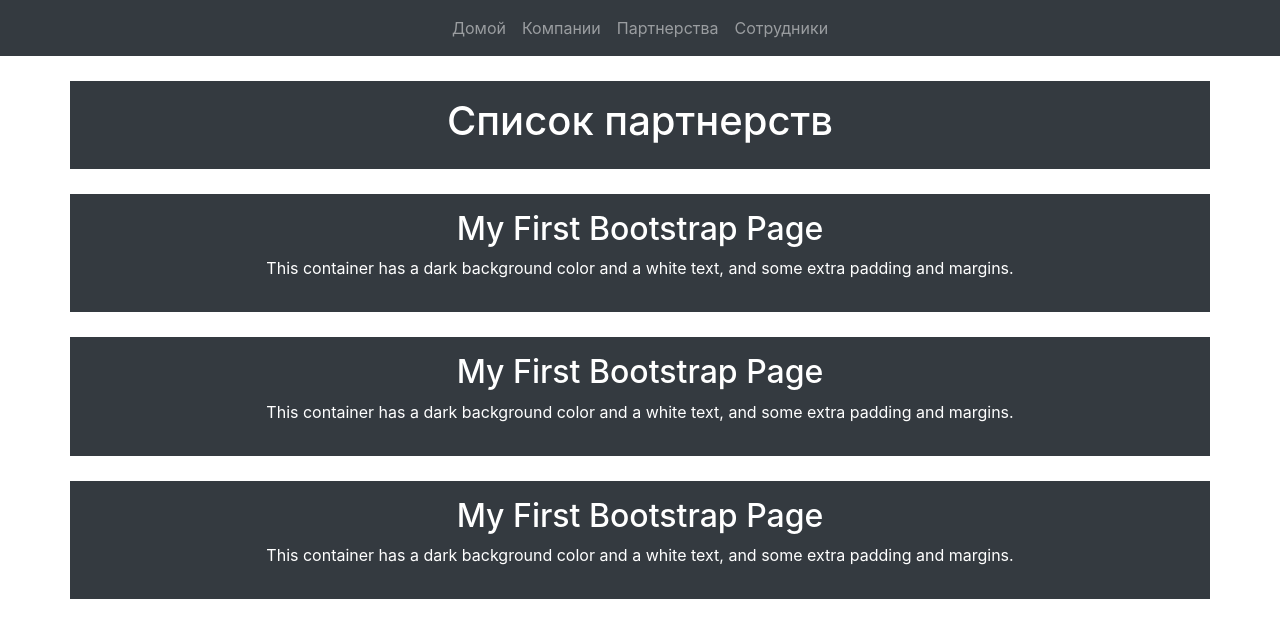
After one commit to heyImDrew/simple_crm, a Django app: page /all/partnerships in a window 1280 px wide. The commit adds this page. Shown: the top 638 px of the page. Run offline with Django 3.2, Linux system fonts and the light colour scheme; some libraries are stand-ins or nearby versions.

Commit message:
[ADD] startpage, showall pages

```diff
--- a/companies/urls.py
+++ b/companies/urls.py
@@ -1,7 +1,9 @@
 from django.contrib import admin
 from django.urls import path
-from companies.views import start_page
+from companies.views import start_page, companies_page, partnerships_page
 
 urlpatterns = [
-    path('', start_page),
+    path('', start_page, name="start_page"),
+    path('all/companies', companies_page, name="companies_page"),
+    path('all/partnerships', partnerships_page, name="partnerships_page"),
 ]
--- a/companies/views.py
+++ b/companies/views.py
@@ -2,3 +2,9 @@ from django.shortcuts import render
 
 def start_page(request):
     return render(request, "index.html")
+
+def companies_page(request):
+    return render(request, "companies.html")
+
+def partnerships_page(request):
+    return render(request, "partnerships.html")
--- a/employee/urls.py
+++ b/employee/urls.py
@@ -0,0 +1,7 @@
+from django.contrib import admin
+from django.urls import path
+from employee.views import employee_page
+
+urlpatterns = [
+    path('all/employee', employee_page, name="employee_page"),
+]
--- a/employee/views.py
+++ b/employee/views.py
@@ -1,3 +1,4 @@
 from django.shortcuts import render
 
-# Create your views here.
+def employee_page(request):
+    return render(request, "employee.html")
--- a/simple_crm/urls.py
+++ b/simple_crm/urls.py
@@ -14,12 +14,14 @@ Including another URLconf
     2. Add a URL to urlpatterns:  path('blog/', include('blog.urls'))
 """
 from django.contrib import admin
+from django.conf.urls import include, url
 from django.urls import path
 from companies import views as companies_views
 from django.conf import settings
 from django.conf.urls.static import static
 
 urlpatterns = [
-    path('admin/', admin.site.urls),
-    path('', companies_views.start_page)
+    url('admin/', admin.site.urls),
+    url('', include('companies.urls')),
+    url('', include('employee.urls')),
 ] + static(settings.STATIC_URL, document_root=settings.STATIC_ROOT)
--- a/static/base.css
+++ /dev/null
@@ -1,4 +0,0 @@
-body {
-    font-size: 40px;
-    color: red;
-}
--- /dev/null
+++ b/static/showall.css
@@ -0,0 +1,4 @@
+.container-margin {
+    margin-top: 25px;
+    text-align: center;
+}
--- a/templates/base.html
+++ b/templates/base.html
@@ -3,11 +3,32 @@
 <html lang="en">
 <head>
     <meta charset="UTF-8">
+
+    <!-- Bootstrap -->
+    <link rel="stylesheet" href="https://maxcdn.bootstrapcdn.com/bootstrap/4.0.0/css/bootstrap.min.css" integrity="sha384-Gn5384xqQ1aoWXA+058RXPxPg6fy4IWvTNh0E263XmFcJlSAwiGgFAW/dAiS6JXm" crossorigin="anonymous">
+    <script src="https://maxcdn.bootstrapcdn.com/bootstrap/4.0.0/js/bootstrap.min.js" integrity="sha384-JZR6Spejh4U02d8jOt6vLEHfe/JQGiRRSQQxSfFWpi1MquVdAyjUar5+76PVCmYl" crossorigin="anonymous"></script>
+    <!-- CSS File -->
+    {% block css %}{% endblock %}
     <title>{% block title %}{% endblock %}</title>
-    {% block css %}{% endblock %}
-    <link rel="stylesheet" href="{% static 'base.css' %}">
 </head>
-    <body>
-        This is a base page
-    </body>
+<body>
+    <nav class="navbar navbar-expand-sm bg-dark navbar-dark justify-content-center">
+        <ul class="navbar-nav">
+            <li class="nav-item">
+                <a class="nav-link" href="{% url 'start_page' %}">Домой</a>
+            </li>
+            <li class="nav-item">
+                <a class="nav-link" href="{% url 'companies_page' %}">Компании</a>
+            </li>
+            <li class="nav-item">
+                <a class="nav-link" href="{% url 'partnerships_page' %}">Партнерства</a>
+            </li>
+            <li class="nav-item">
+                <a class="nav-link" href="{% url 'employee_page' %}">Сотрудники</a>
+            </li>
+        </ul>
+    </nav>
+
+    {% block content %}{% endblock %}
+</body>
 </html>
--- /dev/null
+++ b/templates/partnerships.html
@@ -0,0 +1,28 @@
+{% extends 'base.html' %}
+{% load static %}
+{% block title %}
+    Партнерства
+{% endblock %}
+{% block css %}
+<link rel="stylesheet" href="{% static 'showall.css' %}">
+{% endblock %}
+{% block content %}
+<div>
+
+    <div class="container p-3 bg-dark text-white container-margin">
+        <h1>Список партнерств</h1>
+    </div>
+    <div class="container p-3 bg-dark text-white container-margin">
+        <h2>My First Bootstrap Page</h2>
+        <p>This container has a dark background color and a white text, and some extra padding and margins.</p>
+    </div>
+    <div class="container p-3 bg-dark text-white container-margin">
+        <h2>My First Bootstrap Page</h2>
+        <p>This container has a dark background color and a white text, and some extra padding and margins.</p>
+    </div>
+    <div class="container p-3 bg-dark text-white container-margin">
+        <h2>My First Bootstrap Page</h2>
+        <p>This container has a dark background color and a white text, and some extra padding and margins.</p>
+    </div>
+</div>
+{% endblock %}
```
Also changed, not shown: simple_crm/settings.py (+2 -9 lines), static/index_style.css (added, +10 -0 lines), templates/companies.html (added, +28 -0 lines), templates/employee.html (added, +28 -0 lines), templates/index.html (+22 -8 lines), static/index.css (deleted).
